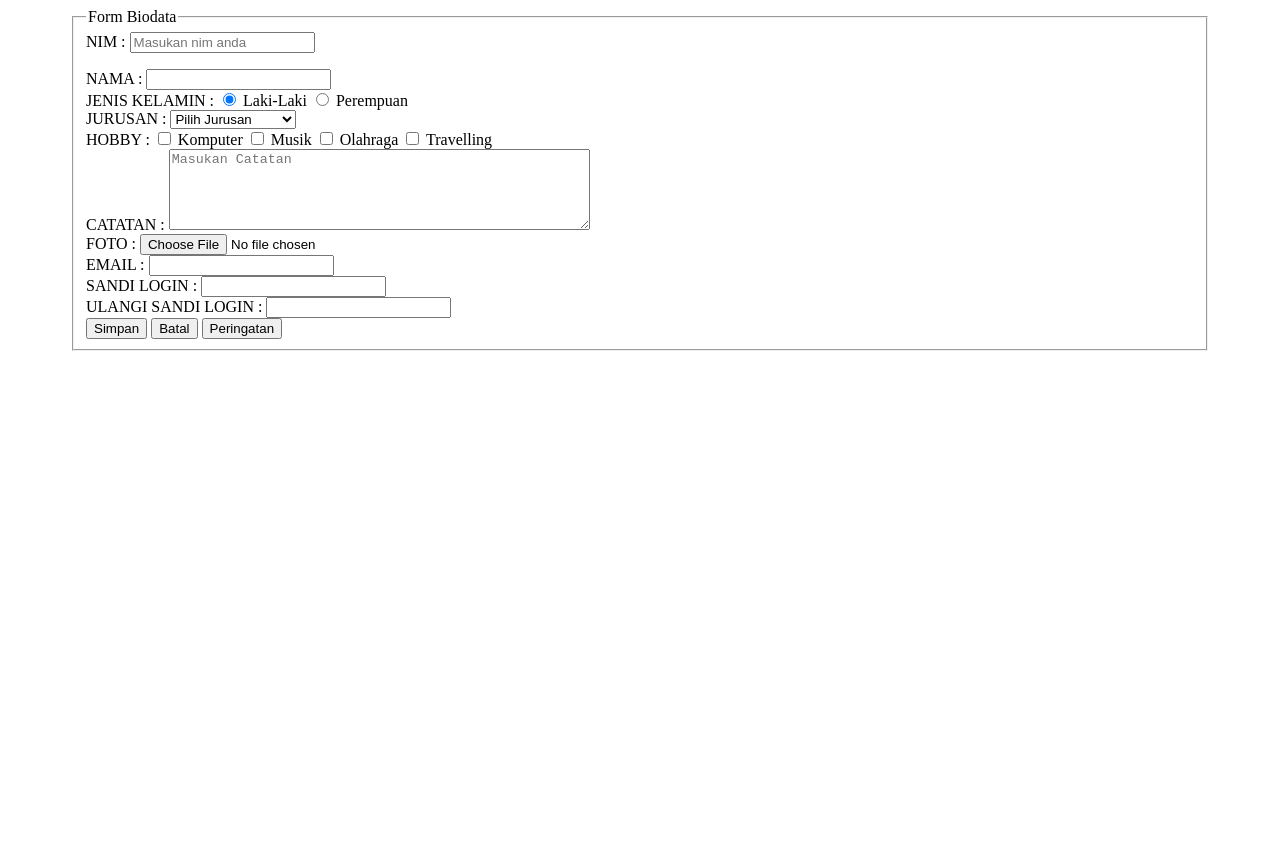
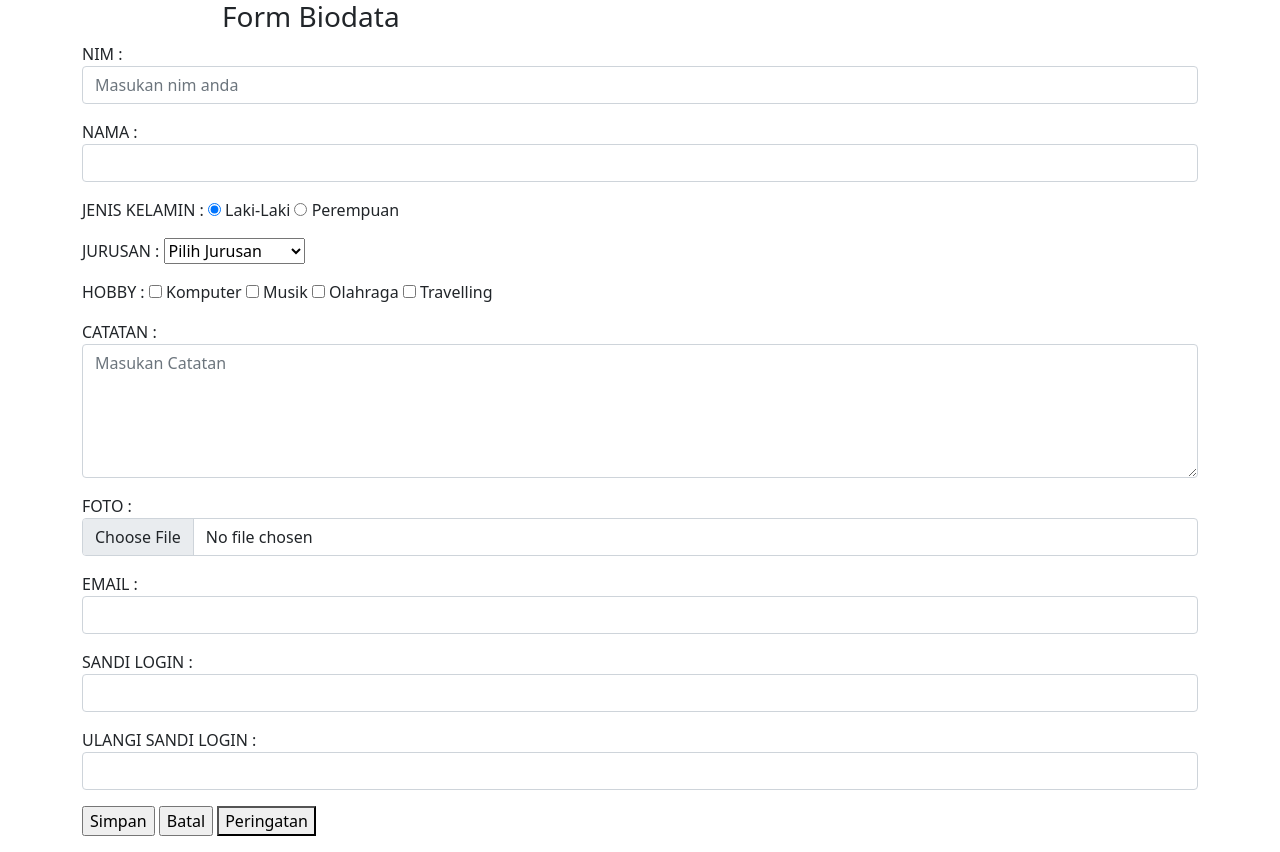
Before and after one commit to sintaparayani/web-dasar-2021, a plain HTML site: page form.html in a window 1280 px wide. Before the commit the page ends 800 px from the top, so only its background shows below. Drawn offline with Linux system fonts and the light colour scheme.

Commit message:
merapikan tampilan

```diff
--- a/form.html
+++ b/form.html
@@ -2,35 +2,34 @@
 <html lang = "en" >
 
 <head>
+    <title>Form</title>
     <meta charset="utf-8">
     <meta name="viewport" content="width=device-width, initial-scale=1">
 
-    <link rel="stylesheet" href="bootstrap/css/bootstrap-grid.min.css">
+    <link rel="stylesheet" href="bootstrap/css/bootstrap.min.css">
 
 </head>
 <body>
     <div class="container">
         <form action="" method ="post">
-            <fieldset>
-            <legend>Form Biodata</legend>
-
+            <h3>&emsp;&emsp;&emsp;&emsp;&emsp;Form Biodata</h3>
             <div class="mb-3">
                 <label for="nim">NIM :</label>
                 <input Required type="text" class="form-control" name="nim" id="nim" placeholder="Masukan nim anda">
             </div>
 
-            <div class="b-3">
+            <div class="mb-3">
                 <label for="nama">NAMA :</label>
                 <input Required type="text" class="form-control" name ="nama" id="nama">
             </div>
 
-            <div class="b-3">
+            <div class="mb-3">
                 <label for="jk">JENIS KELAMIN :</label>
-                <input type="radio" class="form-control" name="jk" id='jk' value="L" checked> Laki-Laki
-                <input type="radio" class="form-control" name="jk" id='jk' value="P" > Perempuan
+                <input type="radio" name="jk" id='jk' value="L" checked> Laki-Laki
+                <input type="radio" name="jk" id='jk' value="P" > Perempuan
             </div>
 
-            <div class="b-3">
+            <div class="mb-3">
                 <label for ="Jurusan">JURUSAN :</label>
                 <select name="Jurusan"> id="Jurusan">
                     <option value="">Pilih Jurusan</option>
@@ -41,46 +40,45 @@
                 </select>
             </div>
 
-            <div class="b-3">
+            <div class="mb-3">
                 <label for="hobby">HOBBY :</label>
-                    <input type="checkbox" class="form-control" name="chkhobby[]" value="komputer"> Komputer
-                    <input type="checkbox" class="form-control" name="chkhobby[]" value="musik"> Musik
-                    <input type="checkbox" class="form-control" name="chkhobby[]" value="olahraga"> Olahraga
-                    <input type="checkbox" class="form-control" name="chkhobby[]" value="travelling"> Travelling
+                    <input type="checkbox" name="chkhobby[]" value="komputer"> Komputer
+                    <input type="checkbox" name="chkhobby[]" value="musik"> Musik
+                    <input type="checkbox" name="chkhobby[]" value="olahraga"> Olahraga
+                    <input type="checkbox" name="chkhobby[]" value="travelling"> Travelling
             </div>
 
-            <div class="b-3">
+            <div class="mb-3">
                 <label for ="catatan">CATATAN :</label>
                 <textarea required name="catatan" class="form-control" id="catatan" cols="50" rows="5" placeholder="Masukan Catatan"></textarea>
             </div>
 
-            <div class="b-3">
+            <div class="mb-3">
                 <label for="foto">FOTO :</label>
                 <input type="file" class="form-control" name="foto" accept="image/*">
             </div>
 
-            <div class="b-3">
+            <div class="mb-3">
                 <label for="email">EMAIL :</label>
                 <input Required type="email" class="form-control" name ="email" id="email">
             </div>
 
-            <div class="b-3">
+            <div class="mb-3">
                 <label for="sandi">SANDI LOGIN :</label>
                 <input Required type="password" class="form-control" name ="sandi" id="sandi">
             </div>
 
-            <div class="b-3">
+            <div class="mb-3">
                 <label for="ulang">ULANGI SANDI LOGIN :</label>
                 <input Required type="password" class="form-control" name ="ulang" id="ulang">
             </div>
 
-            <div class="b-3">
-                <input type="submit" class="form-control" name="submit" value="Simpan">
-                <input type="reset" class="form-control" name="batal" value="Batal">
+            <div class="mb-3">
+                <input type="submit" name="submit" value="Simpan">
+                <input type="reset"  name="batal" value="Batal">
                 <button type="button" onclick="alert('Isi data dengan lengkap')">Peringatan</button>
             </div>
 
-    </fieldset>
     </form>
     </div>
     <script src="bootstrap/js/bootstrap.bundle.min.js"></script>
```
Also changed, not shown: grid.html (added, +74 -0 lines).
